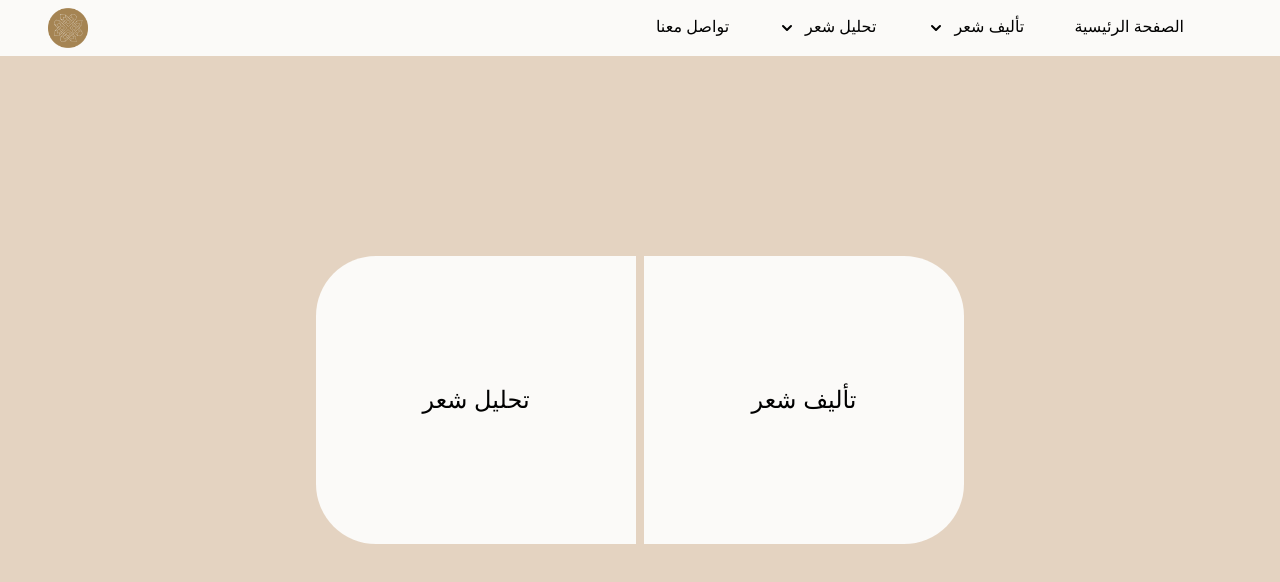
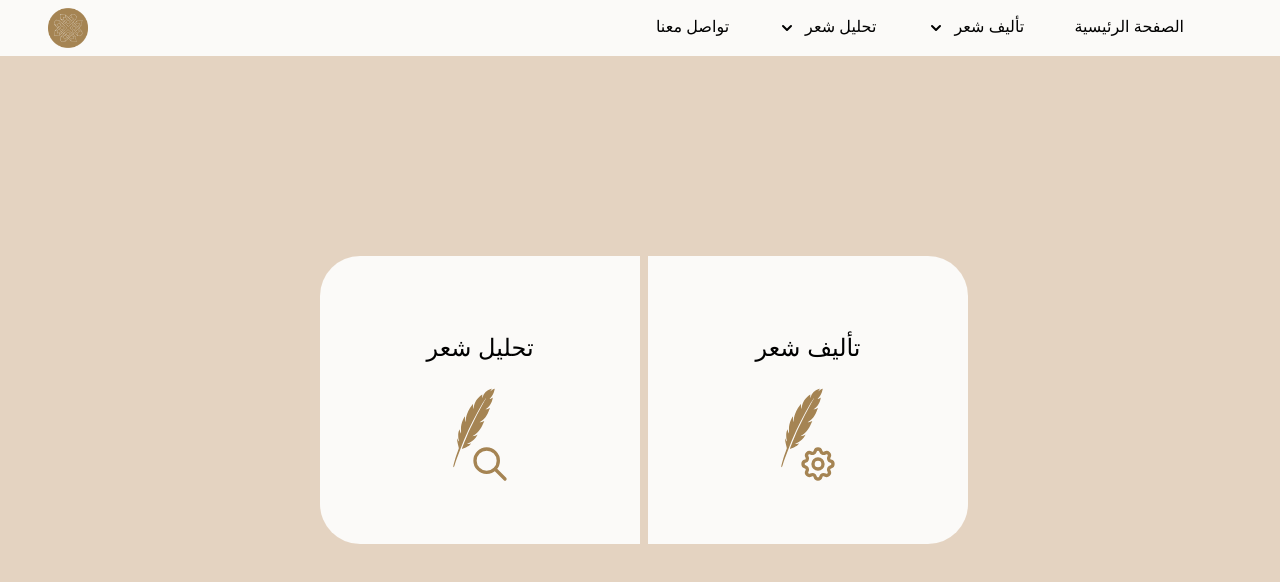
Before and after one commit to wadjih-bencheikh18/arabicthon-front, a React (Create React App) app: page /create-analyse in a window 1280 px wide. Shown: the top 582 px of the page. Built offline with nearby package versions, Linux system fonts and the light colour scheme.

Commit message:
add animation to choice page

```diff
--- a/src/sections/ChoiceMain.jsx
+++ b/src/sections/ChoiceMain.jsx
@@ -1,17 +1,36 @@
+import feather from "./feather.svg";
+import paper from "./paper.svg";
+import { CogIcon, SearchIcon } from "@heroicons/react/outline";
 export function ChoiceMain() {
   return (
-    <div className="flex h-screen space-x-2 justify-center items-center">
+    <div className="grid grid-cols-2 grid-rows-1 mx-auto h-screen space-x-2  items-center">
       <a
         href="/analyse"
-        className="bg-[#FBFAF8] w-80 h-72 flex items-center justify-center text-2xl rounded-l-[60px] hover:text-3xl hover:w-96 hover:h-80"
+        className="group col-start-1 col-end-1 justify-self-end   bg-[#FBFAF8] w-80 h-72 flex flex-col  gap-6 transition-all duration-500 ease-in-out items-center justify-center text-2xl rounded-l-[40px] hover:text-3xl  hover:w-96 hover:h-80"
       >
         تحليل شعر
+        <div className="relative mr-3">
+          <SearchIcon className="absolute  right-1 group-hover:right-1 -bottom-4 text-[#A58453] w-10 group-hover:w-12 group-hover:-translate-x-3 group-hover:-translate-y-3 transition-all duration-500 ease-in-out" />
+          <img
+            className="w-20  group-hover:w-24 transition-all duration-500 ease-in-out"
+            alt="feather"
+            src={feather}
+          ></img>
+        </div>
       </a>
       <a
         href="/create"
-        className="bg-[#FBFAF8] w-80 h-72 flex items-center justify-center text-2xl rounded-r-[60px] hover:text-3xl hover:w-96 hover:h-80"
+        className=" group justify-self-start  col-start-2 col-end-2  bg-[#FBFAF8] w-80 h-72 flex flex-col gap-6 transition-all duration-500 ease-in-out items-center justify-center text-2xl rounded-r-[40px] hover:text-3xl hover:w-96 hover:h-80"
       >
         تأليف شعر
+        <div className="relative mr-3">
+          <CogIcon className="absolute right-1 group-hover:right-1 -bottom-4 text-[#A58453] w-10 group-hover:w-12  group-hover:rotate-90 transition-all duration-500 ease-in-out" />
+          <img
+            className="w-20  group-hover:w-24 transition-all duration-500 ease-in-out"
+            alt="feather"
+            src={feather}
+          ></img>
+        </div>
       </a>
     </div>
   );
```
Also changed, not shown: public/bg.png (deleted), src/sections/feather.svg (added).
